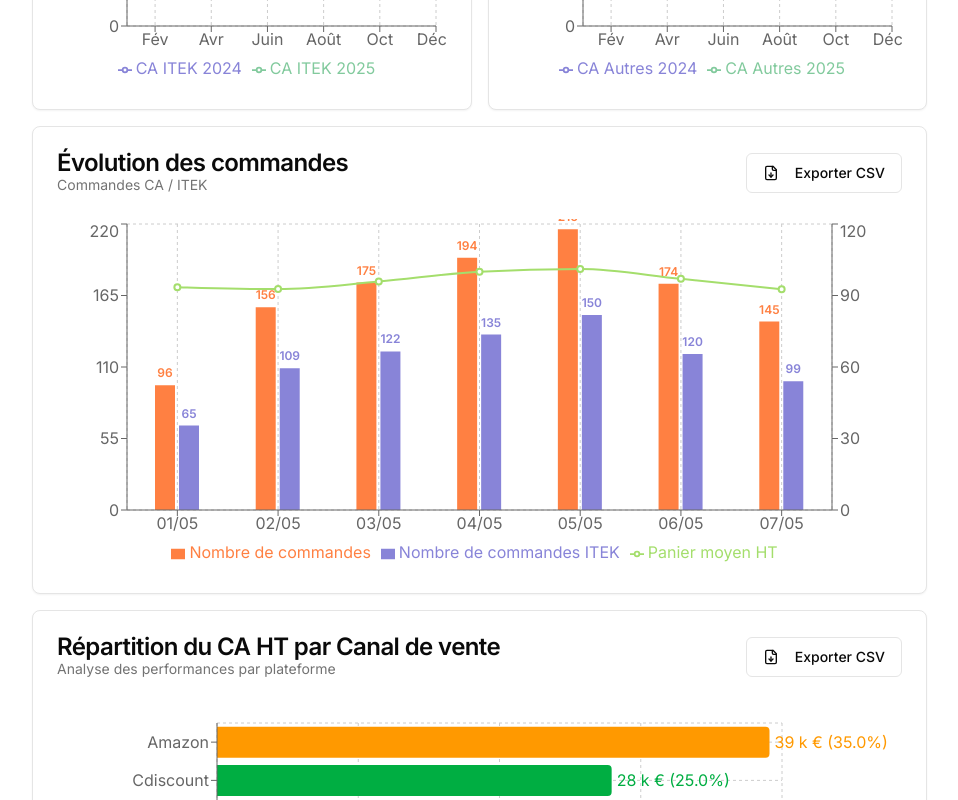
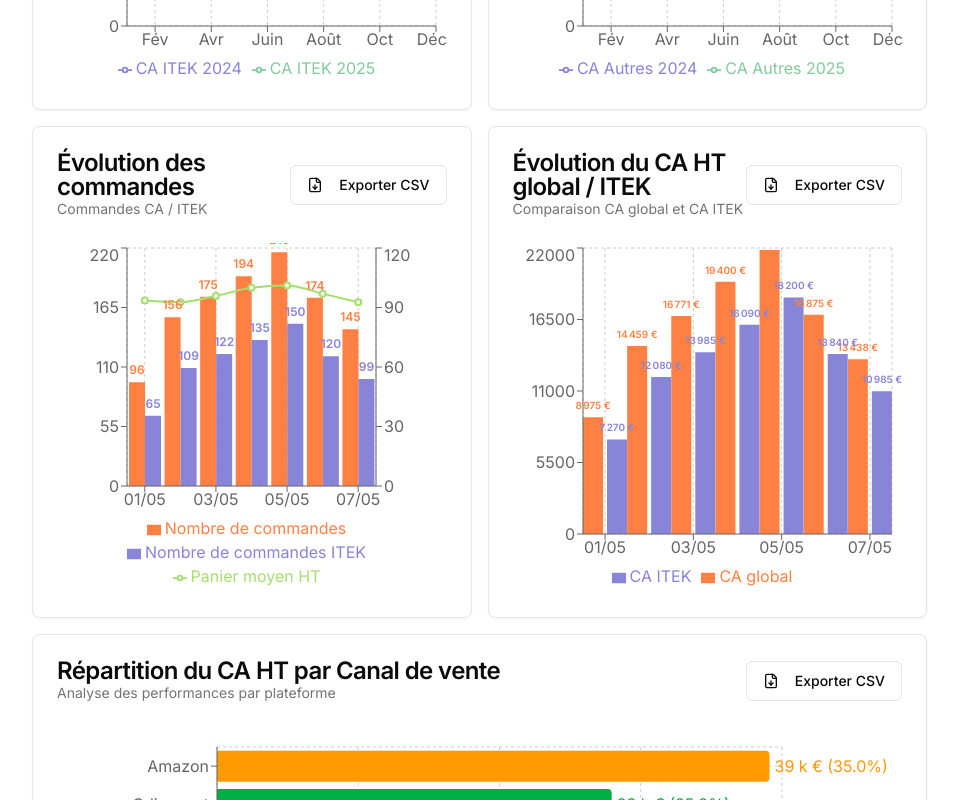
Before and after one commit to john-dufrene-dev/xl-interface, a Next.js app: page /analyse-ca in a window 1280 px wide. Shown: the part 2200-3000 px from the top of the page, without its empty margins (321-1279 px from the left). Built offline with nearby package versions, Linux system fonts and the light colour scheme.

Commit message:
Improve bar

```diff
--- a/components/statistiques/analyse-ca.tsx
+++ b/components/statistiques/analyse-ca.tsx
@@ -1405,6 +1405,7 @@ export default function AnalyseCA() {
               </Card>
             </div>
 
+            <div className="grid grid-cols-1 md:grid-cols-2 gap-4">
               <Card>
                 <CardHeader>
                   <div className="flex items-center justify-between">
@@ -1517,6 +1518,98 @@ export default function AnalyseCA() {
                   </div>
                 </CardContent>
               </Card>
+
+              <Card>
+                <CardHeader>
+                  <div className="flex items-center justify-between">
+                    <div>
+                      <CardTitle>Évolution du CA HT global / ITEK</CardTitle>
+                      <CardDescription>Comparaison CA global et CA ITEK</CardDescription>
+                    </div>
+                    <ExportButton />
+                  </div>
+                </CardHeader>
+                <CardContent>
+                  <div className="h-[350px]">
+                    <ResponsiveContainer width="100%" height="100%">
+                      <BarChart
+                        data={donneesEvolutionCA}
+                        margin={{
+                          top: 5,
+                          right: 10,
+                          left: 10,
+                          bottom: 5,
+                        }}
+                      >
+                        <CartesianGrid strokeDasharray="3 3" />
+                        <XAxis dataKey="date" />
+                        <YAxis yAxisId="left" orientation="left" />
+                        <Tooltip
+                          formatter={(value) =>
+                            new Intl.NumberFormat("fr-FR", { style: "currency", currency: "EUR" }).format(value as number)
+                          }
+                        />
+                        <Legend />
+                        <Bar
+                          yAxisId="left"
+                          dataKey="caHT"
+                          name="CA global"
+                          fill={COLORS[3]}
+                          barSize={20}
+                        >
+                          <LabelList
+                            dataKey="caHT"
+                            position="top"
+                            content={({ x, y, width, value }) => {
+                              if (typeof x !== "number" || typeof y !== "number" || typeof width !== "number") return null;
+                              return (
+                                <text
+                                  x={x + width / 2}
+                                  y={y - 8}
+                                  textAnchor="middle"
+                                  fontSize={10}
+                                  fontWeight={600}
+                                  fill={COLORS[3]}
+                                >
+                                  {value?.toLocaleString("fr-FR", { style: "currency", currency: "EUR", maximumFractionDigits: 0 })}
+                                </text>
+                              );
+                            }}
+                          />
+                        </Bar>
+                        <Bar
+                          yAxisId="left"
+                          dataKey="caItek"
+                          name="CA ITEK"
+                          fill={COLORS[0]}
+                          barSize={20}
+                        >
+                          <LabelList
+                            dataKey="caItek"
+                            position="top"
+                            content={({ x, y, width, value }) => {
+                              if (typeof x !== "number" || typeof y !== "number" || typeof width !== "number") return null;
+                              return (
+                                <text
+                                  x={x + width / 2}
+                                  y={y - 8}
+                                  textAnchor="middle"
+                                  fontSize={10}
+                                  fontWeight={600}
+                                  fill={COLORS[0]}
+                                >
+                                  {value?.toLocaleString("fr-FR", { style: "currency", currency: "EUR", maximumFractionDigits: 0 })}
+                                </text>
+                              );
+                            }}
+                          />
+                        </Bar>
+                      </BarChart>
+                    </ResponsiveContainer>
+                  </div>
+                </CardContent>
+              </Card>
+            </div>
           </div>
 
           <Card>
```
Lines whose indentation alone changed are shown as unchanged.
